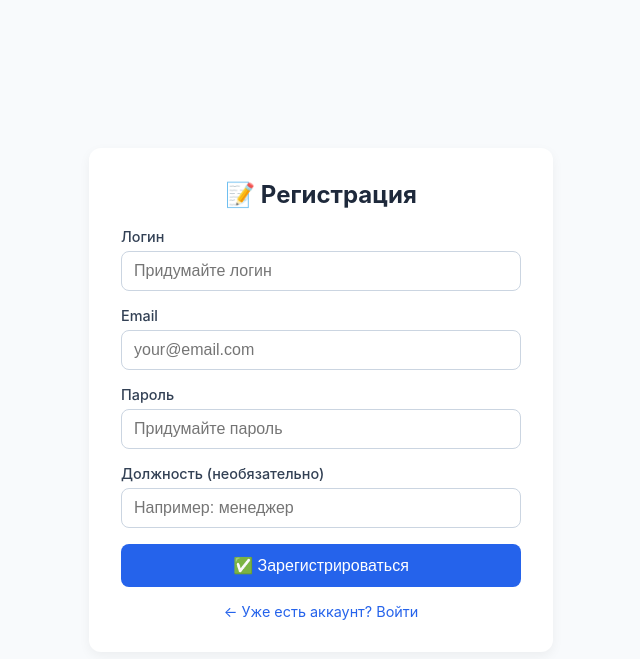
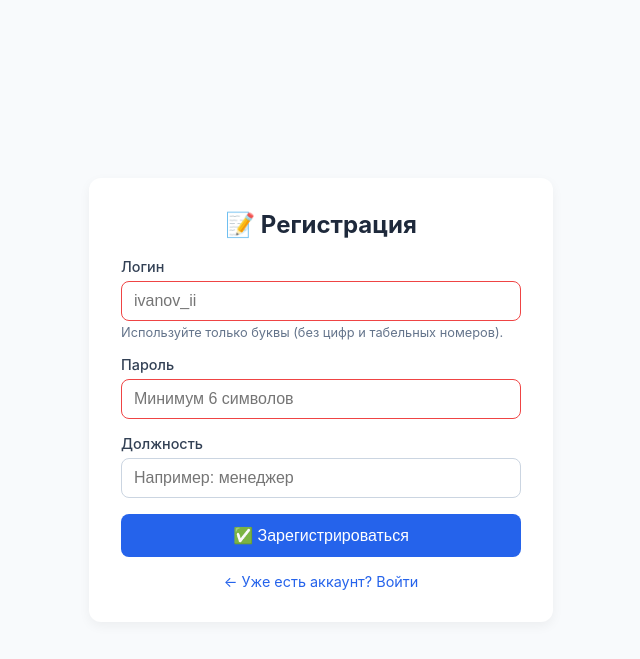
Before and after one commit to Possessed66/BotLMWeb, a Python web app: template templates/register.html in a window 1280 px wide. Shown: the top 659 px of the page, without its empty margins (319-959 px from the left). Run offline with Jinja, Linux system fonts and the light colour scheme; the template is opened without the code that fills it, so the values that code supplies are empty.

Commit message:
Update register.html

```diff
--- a/templates/register.html
+++ b/templates/register.html
@@ -51,6 +51,9 @@
             border-color: #2563eb;
             box-shadow: 0 0 0 3px rgba(37, 99, 235, 0.1);
         }
+        input:invalid {
+            border-color: #ef4444; /* Красная рамка если не проходит pattern */
+        }
         button {
             background: #2563eb;
             color: white;
@@ -69,8 +72,11 @@
         .error {
             color: #dc2626;
             font-size: 0.9rem;
-            margin-top: 8px;
+            margin-top: 12px;
             text-align: center;
+            background: #fef2f2;
+            padding: 10px;
+            border-radius: 6px;
         }
         .link {
             text-align: center;
@@ -81,8 +87,10 @@
             color: #2563eb;
             text-decoration: none;
         }
-        .link a:hover {
-            text-decoration: underline;
+        .hint {
+            font-size: 0.8rem;
+            color: #64748b;
+            margin-top: 4px;
         }
     </style>
 </head>
@@ -92,18 +100,18 @@
         <form method="post" action="/register">
             <div class="form-group">
                 <label for="username">Логин</label>
-                <input type="text" id="username" name="username" placeholder="Придумайте логин" required>
+                <!-- pattern запрещает ввод цифр и спецсимволов, разрешает только буквы и подчеркивание -->
+                <input type="text" id="username" name="username" placeholder="ivanov_ii" required
+                       pattern="[A-Za-z_]+" title="Только латинские буквы (A-Z, a-z) и подчеркивание">
+                <div class="hint">Используйте только буквы (без цифр и табельных номеров).</div>
+            </div>
+            <!-- Поле Email УДАЛЕНО -->
+            <div class="form-group">
+                <label for="password">Пароль</label>
+                <input type="password" id="password" name="password" placeholder="Минимум 6 символов" required minlength="6">
             </div>
             <div class="form-group">
-                <label for="email">Email</label>
-                <input type="email" id="email" name="email" placeholder="your@email.com" required>
-            </div>
-            <div class="form-group">
-                <label for="password">Пароль</label>
-                <input type="password" id="password" name="password" placeholder="Придумайте пароль" required>
-            </div>
-            <div class="form-group">
-                <label for="position">Должность (необязательно)</label>
+                <label for="position">Должность</label>
                 <input type="text" id="position" name="position" placeholder="Например: менеджер">
             </div>
             <button type="submit">✅ Зарегистрироваться</button>
```
